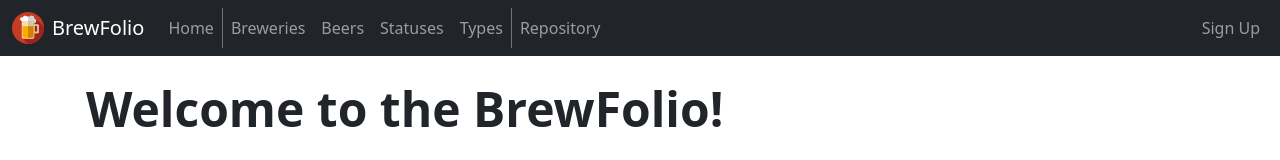
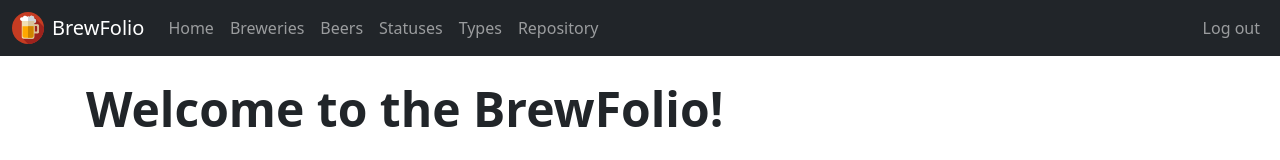
Before and after one commit to otheec/BrewFolio, a React (Create React App) app in the folder brewfolio.client/: page /home in a window 1280 px wide. Shown: the top 160 px of the page. Built offline with nearby package versions, Linux system fonts and the light colour scheme.

Commit message:
Navbar JS fix
mobile version navbar dropdown fixed

```diff
--- a/brewfolio.client/src/App.tsx
+++ b/brewfolio.client/src/App.tsx
@@ -1,6 +1,7 @@
 import React from 'react';
 import {BrowserRouter, Route, Routes} from "react-router-dom";
 import 'bootstrap/dist/css/bootstrap.min.css';
+import 'bootstrap/dist/js/bootstrap.bundle.min';
 import LoginPage from './pages/LoginPage'
 import Beers from './pages/Beers';
 import Breweries from './pages/Breweries';
--- a/brewfolio.client/src/components/Navbar.tsx
+++ b/brewfolio.client/src/components/Navbar.tsx
@@ -24,15 +24,15 @@ const Navbar: React.FC = () => {
         </button>
         <div className="collapse navbar-collapse" id="navbarNavAltMarkup">
           <div className="navbar-nav">
-            <Link className="nav-link border-end border-secondary" to="/home">Home</Link>
+            <Link className="nav-link" to="/home">Home</Link>
             <Link className="nav-link" to="/breweries">Breweries</Link>
             <Link className="nav-link" to="/beers">Beers</Link>
             <Link className="nav-link" to="/statuses">Statuses</Link>
-            <Link className="nav-link border-end border-secondary" to="/types">Types</Link>
+            <Link className="nav-link" to="/types">Types</Link>
             <Link className="nav-link" to="/repository">Repository</Link>
           </div>
           <div className="navbar-nav ms-auto">
-            <div className="nav-link" onClick={handleLogOut}>Sign Up</div>
+            <div className="nav-link" onClick={handleLogOut}>Log out</div>
           </div>
         </div>
       </div>
--- a/brewfolio.client/src/pages/LoginPage.tsx
+++ b/brewfolio.client/src/pages/LoginPage.tsx
@@ -1,6 +1,5 @@
 import React, { useState } from 'react';
 import { useNavigate } from 'react-router-dom';
-import 'bootstrap/dist/css/bootstrap.min.css';
 
 interface Credentials {
   email: string;
```
